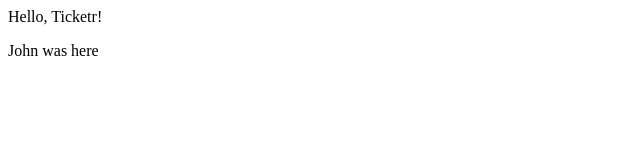
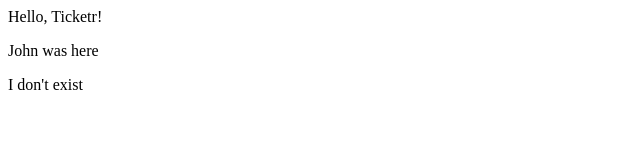
Before and after one commit to ketycossey/Ticketr, a plain HTML site: page index.html in a window 1280 px wide. Shown: the full height of the page, 0-640 px from the left. Drawn offline with Linux system fonts and the light colour scheme.

Commit message:
first commit

```diff
--- a/index.html
+++ b/index.html
@@ -1,2 +1,3 @@
 <p>Hello, Ticketr!</p>
 <p>John was here</p>
+<p> I don't exist</p>
```
